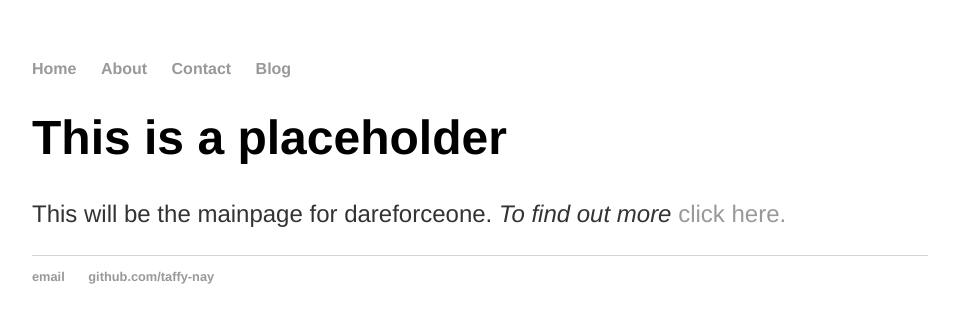
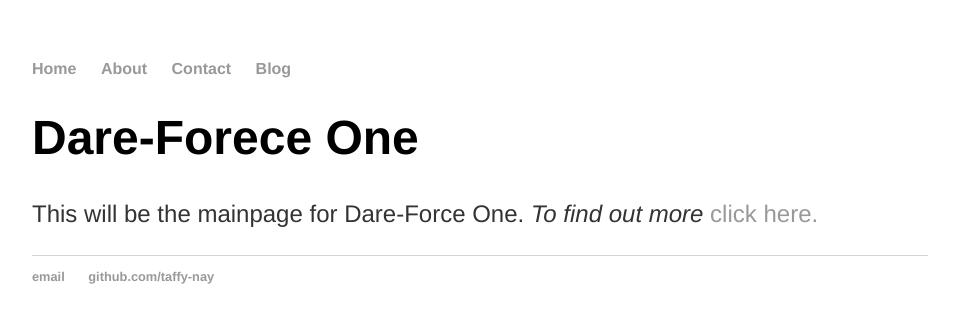
Before and after one commit to taffy-nay/dareforceone, a Jekyll site: the page built from index.html, in a window 1280 px wide. Shown: the top 323 px of the page, without its empty margins (160-1119 px from the left). Built offline with Jekyll 4.4.1, drawn with Linux system fonts in a browser that asks for light colours.

Commit message:
Update index.html

```diff
--- a/index.html
+++ b/index.html
@@ -3,6 +3,6 @@ layout: default
 title: Intro
 ---
 <div class=""blurb"">
-	<h1>This is a placeholder</h1>
-	<p>This will be the mainpage for dareforceone. <em>To find out more</em> <a href="/about">click here.</a></p>
+	<h1>Dare-Forece One</h1>
+	<p>This will be the mainpage for Dare-Force One. <em>To find out more</em> <a href="/about">click here.</a></p>
 </div><!-- /.blurb -->
```
